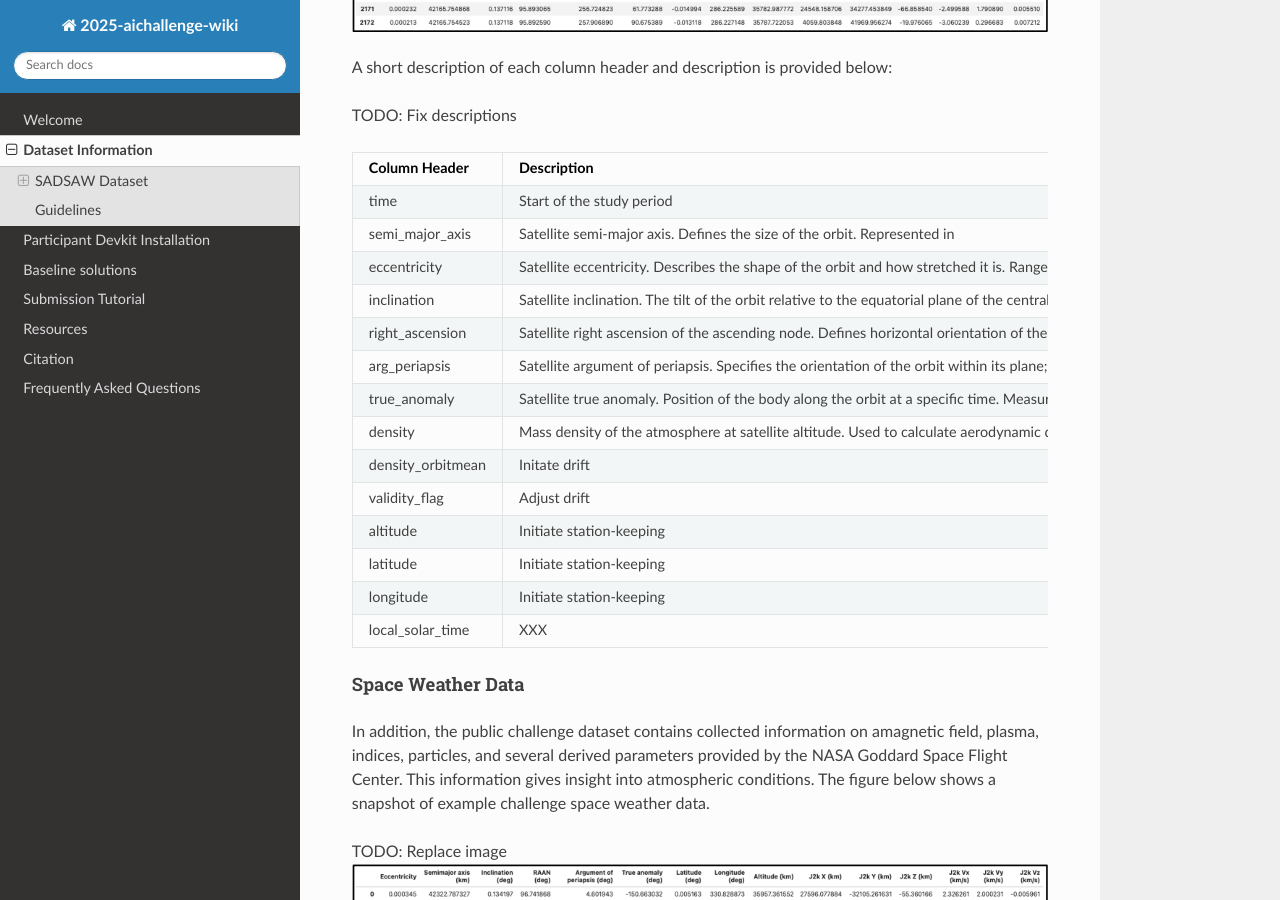
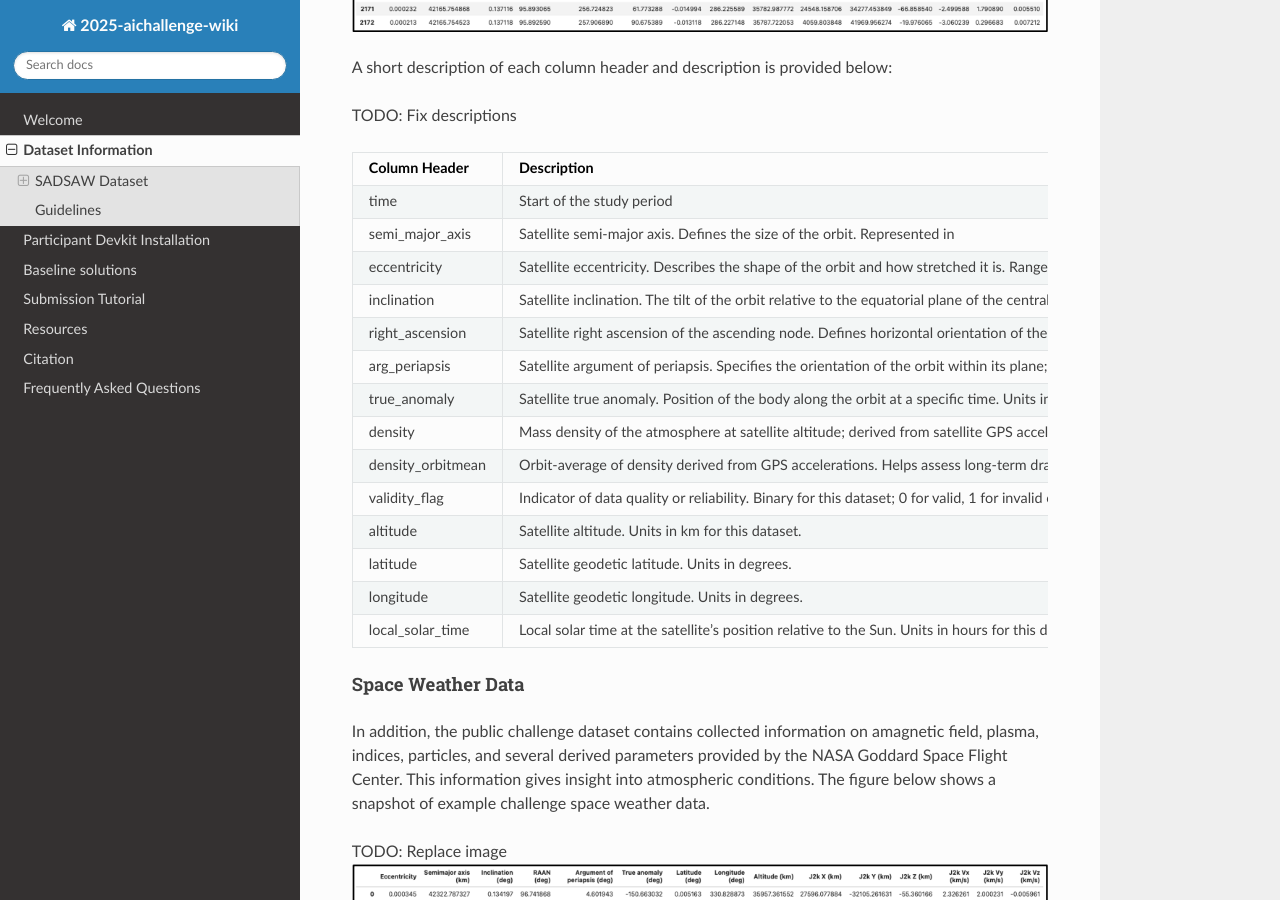
Before and after one commit to olgupila/STORM-AI-devkit-2025, a Sphinx documentation site: the page built from docs/dataset.md, in a window 1280 px wide and 900 px high, scrolled down 841 px. Built offline with Sphinx 7.4.7 and the Read the Docs theme 3.1.0, drawn with Linux system fonts in a browser that asks for light colours; pages that are not in the unit, such as notebooks, are missing from menus.

Commit message:
astrometric data table updated

```diff
--- a/docs/dataset.md
+++ b/docs/dataset.md
@@ -23,18 +23,18 @@ TODO: Fix descriptions
 | ------------- | ------------- |
 | time  | Start of the study period  |
 | semi_major_axis | Satellite semi-major axis. Defines the size of the orbit. Represented in |
-| eccentricity | Satellite eccentricity. Describes the shape of the orbit and how stretched it is. Ranges from 0 (perfectly circular) to 1 (parabolic); values greater than 1 indicate a hyperbolic orbit. Units in kilometers for this dataset. |
+| eccentricity | Satellite eccentricity. Describes the shape of the orbit and how stretched it is. Ranges from 0 (perfectly circular) to 1 (parabolic); values greater than 1 indicate a hyperbolic orbit. Units in km for this dataset. |
 | inclination | Satellite inclination. The tilt of the orbit relative to the equatorial plane of the central body; the angle between the orbital plane and the equatorial plane. An inclination of 0° indicates an orbit in the equatorial plane, while 90° represents a polar orbit (crossing over the poles). Units in degrees. |
 | right_ascension | Satellite right ascension of the ascending node. Defines horizontal orientation of the orbit; tilt of the orbit relative to the equatorial plane. Units in degrees. |
 | arg_periapsis | Satellite argument of periapsis. Specifies the orientation of the orbit within its plane; defines where the orbit’s closest approach occurs within the plane of the orbit. Units in degrees. |
-| true_anomaly | Satellite true anomaly. Position of the body along the orbit at a specific time. Measured in degrees. |
-| density |  Mass density of the atmosphere at satellite altitude. Used to calculate aerodynamic drag, which affects orbit decay and may require drift control adjustments. Units are in kg/m^3.  |
-| density_orbitmean  | Initate drift  |
-| validity_flag  | Adjust drift  |
-| altitude  | Initiate station-keeping  |
-| latitude  | Initiate station-keeping  |
-| longitude  | Initiate station-keeping  |
-| local_solar_time | XXX   |
+| true_anomaly | Satellite true anomaly. Position of the body along the orbit at a specific time. Units in degrees. |
+| density |  Mass density of the atmosphere at satellite altitude; derived from satellite GPS accelerations. Used to calculate aerodynamic drag, which affects orbit decay and may require drift control adjustments. Units in kg/m^3.  |
+| density_orbitmean  | Orbit-average of density derived from GPS accelerations. Helps assess long-term drag effects; used to decide if drift control maneuvers are needed due to accumulated orbital decay. Units in kg/m^3. |
+| validity_flag  | Indicator of data quality or reliability. Binary for this dataset; 0 for valid, 1 for invalid or unreliable. |
+| altitude  | Satellite altitude. Units in km for this dataset.  |
+| latitude  | Satellite geodetic latitude. Units in degrees.   |
+| longitude  | Satellite geodetic longitude. Units in degrees. |
+| local_solar_time | Local solar time at the satellite’s position relative to the Sun. Units in hours for this dataset. |
 
 
 #### Space Weather Data
```
